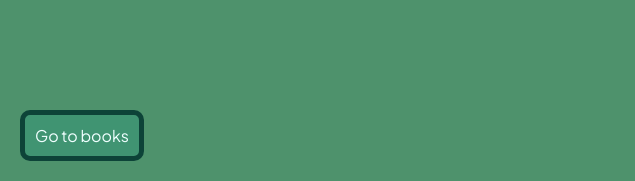
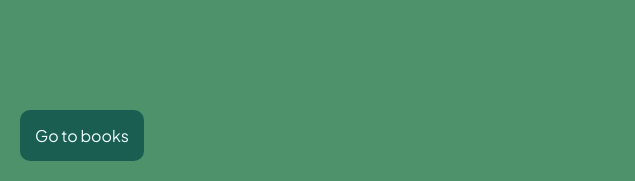
Before and after one commit to MaaaartinTH/Bibliothek_2_Semester_WG, a website: page index.html in a window 1280 px wide. In both pictures the pointer is over the link "Go to books". Shown: the part 619-800 px from the top of the page, 0-635 px from the left. Drawn offline with nearby package versions, Linux system fonts and the light colour scheme; a web font is replaced by a local one.

Commit message:
book_btn änderung

```diff
--- a/style.css
+++ b/style.css
@@ -95,7 +95,8 @@ html, body {
 }
 
 .book_btn a:hover {
-    background-color: rgba(54, 151, 119, 0.592);
+    background-color: rgb(25, 94, 80);
+    border-color:  rgb(25, 94, 80);
 }
 
 /* library.html */
```
